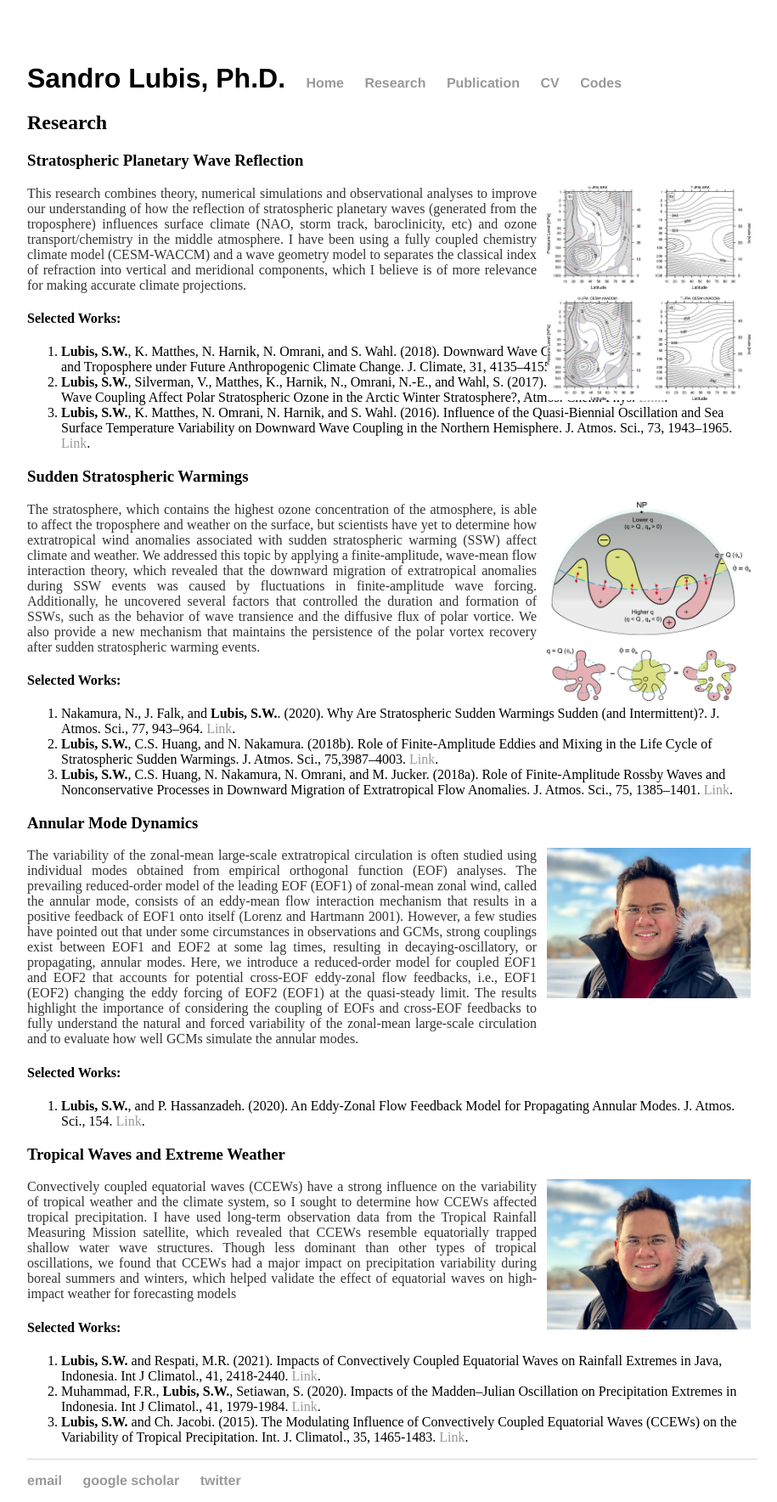
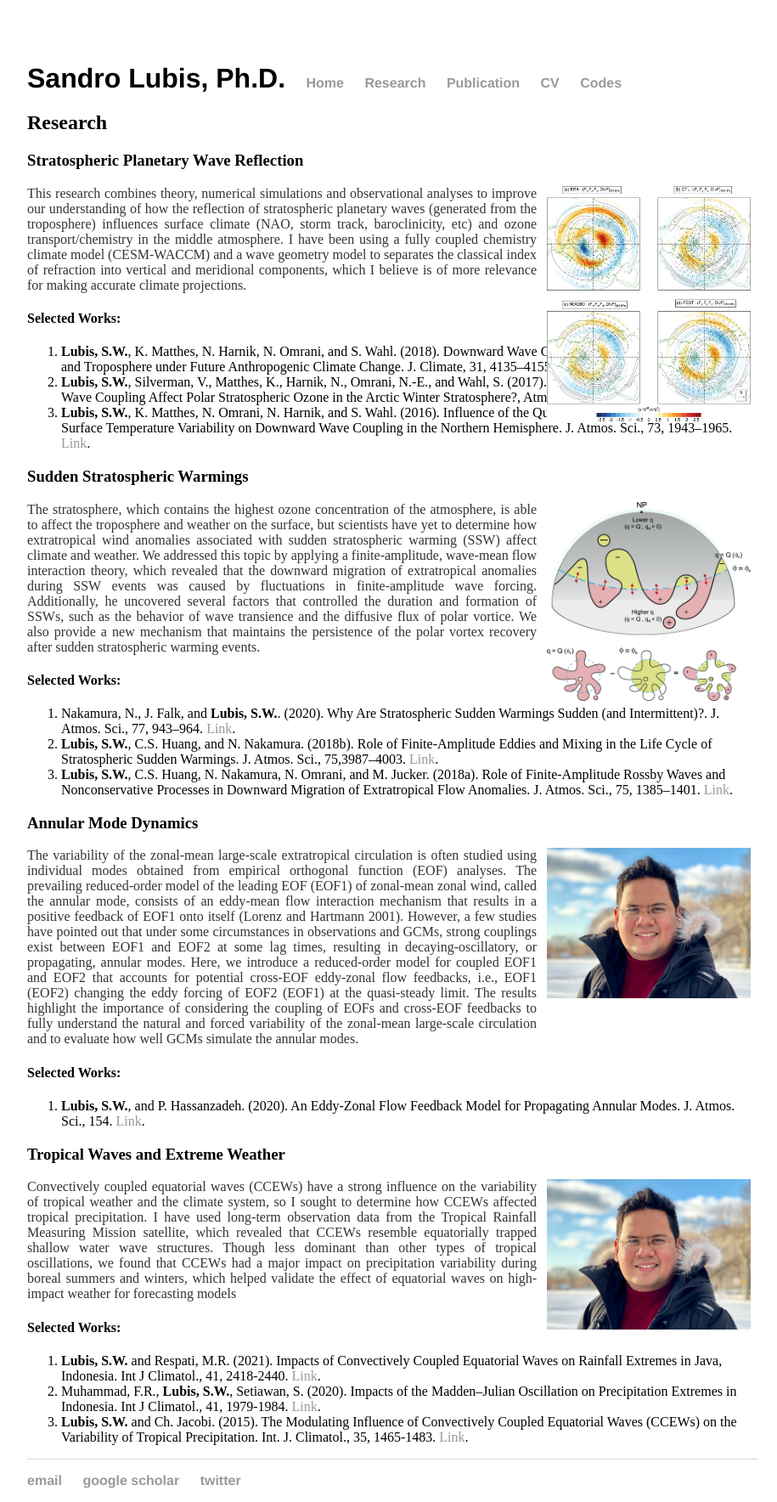
Before and after one commit to sandrolubis/sandrolubis.github.io, a Jekyll site: the page built from research/index.html, in a window 1280 px wide. Shown: the whole page at 85% size, without its empty margins (276-1191 px from the left). Built offline with Jekyll 4.4.1, drawn with Linux system fonts in a browser that asks for light colours.

Commit message:
Update index.html

```diff
--- a/research/index.html
+++ b/research/index.html
@@ -5,7 +5,7 @@
 		<div class="Group">
 			<h2>Research</h2>
 			<h3>Stratospheric Planetary Wave Reflection</h3>
-			<img src="https://sandrolubis.github.io/assets/images/full-jas-d-15-0072.1-f1.jpg" alt="Fig 1" style="position:absolute; left:920px; width:240px">
+			<img src="https://sandrolubis.github.io/assets/images/full-jas-d-15-0072.1-f10.jpg" alt="Fig 1" style="position:absolute; left:920px; width:240px">
 			<p class="indented", style="width:600px"><font size=3> This research combines theory, numerical simulations and
 				observational analyses to improve our understanding of how the reflection of stratospheric planetary waves (generated from the troposphere)
 				 influences surface climate (NAO, storm track, baroclinicity, etc) and ozone transport/chemistry in the middle atmosphere. I have been
```
